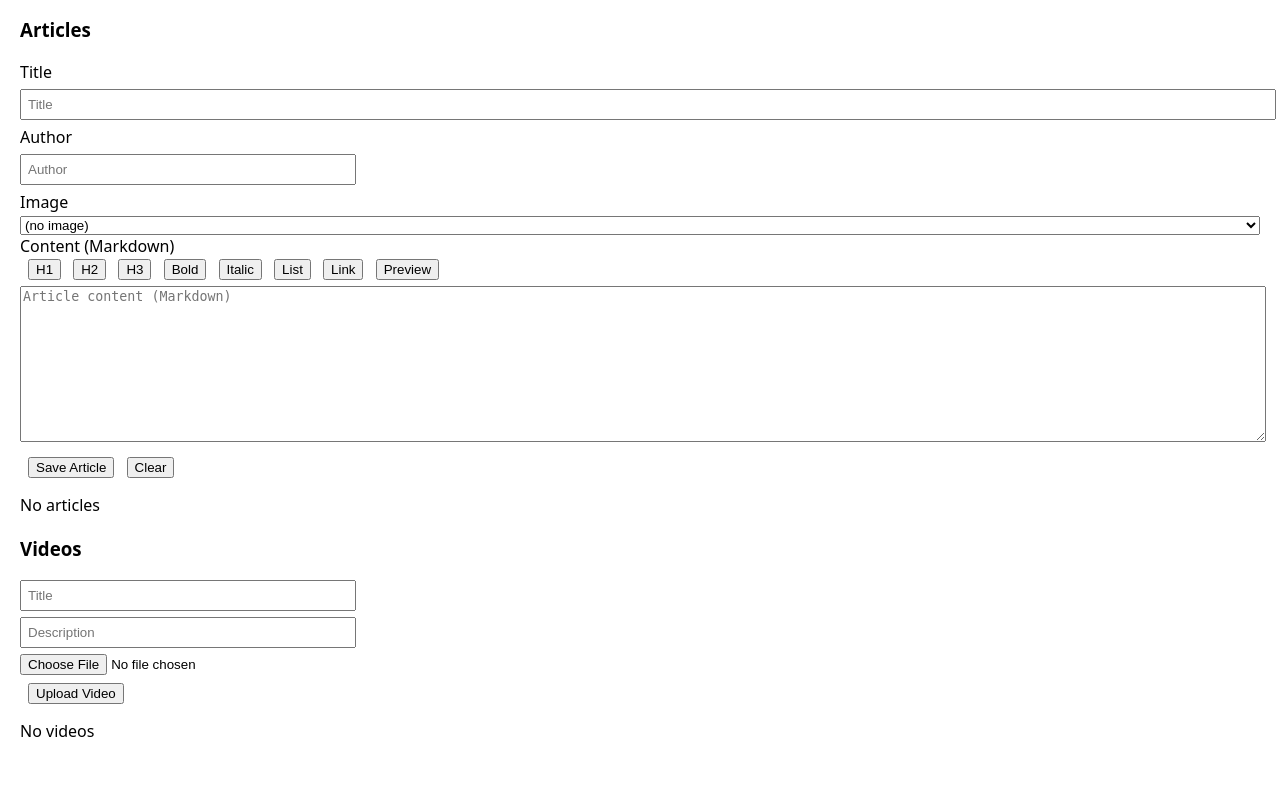
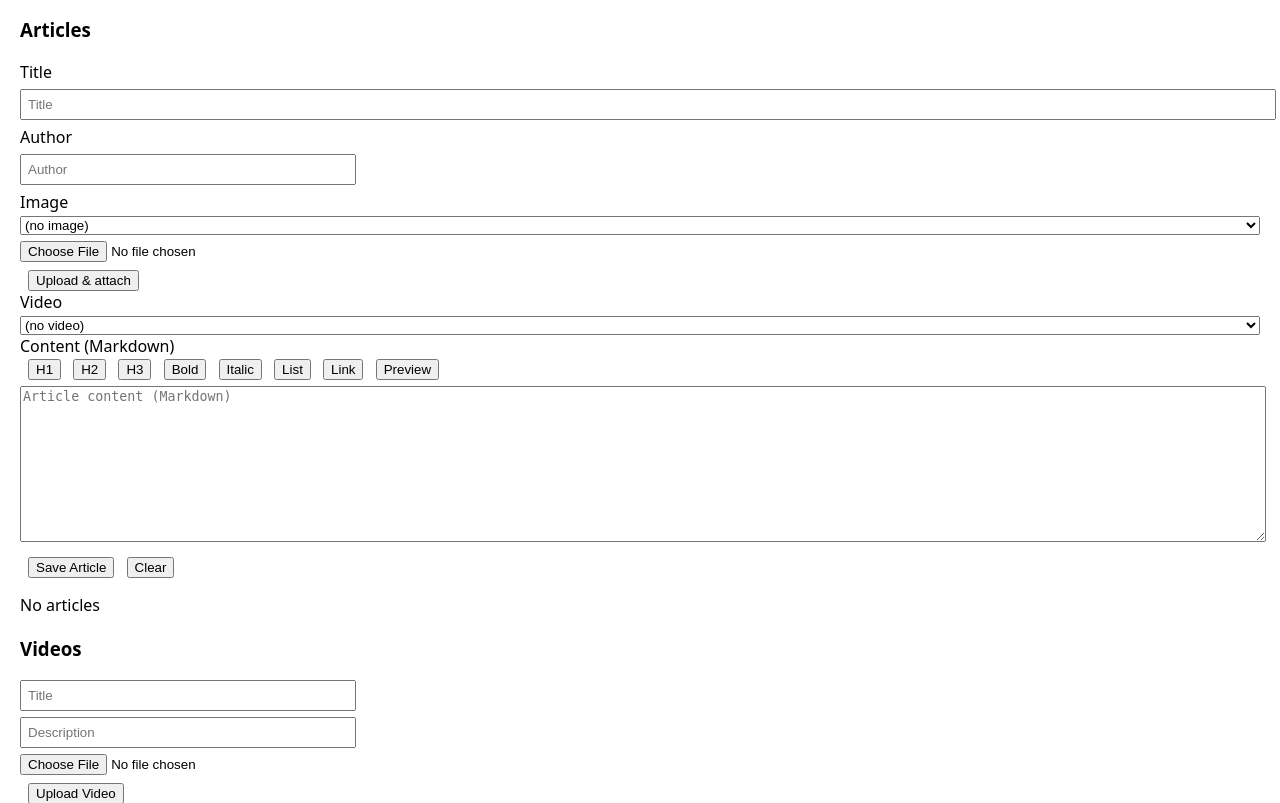
Before and after one commit to Specs7/LFIWEB, a Flask app: page /admin/manage in a window 1280 px wide. Shown: the part 553-1356 px from the top of the page. Before the commit the page ends 1290 px from the top, so only its background shows below. Run offline with Flask 2, Linux system fonts and the light colour scheme; the visitor is signed in with stand-in values (Sample User, id 1); data comes from the database, SQL or seed files in the repository; data that the repository does not hold is empty; some libraries are stand-ins or nearby versions.

Commit message:
feat(media): add article video support + inline article image upload; populate selects; add e2e CI job

```diff
--- a/backend/app.py
+++ b/backend/app.py
@@ -218,10 +218,11 @@ def init_db():
     );
     CREATE TABLE IF NOT EXISTS articles (
       id INTEGER PRIMARY KEY AUTOINCREMENT,
-      title TEXT NOT NULL,
-      author TEXT,
-      content TEXT,
-      image TEXT,
+            title TEXT NOT NULL,
+            author TEXT,
+            content TEXT,
+            image TEXT,
+            video TEXT,
       created_at DATETIME DEFAULT CURRENT_TIMESTAMP
     );
     CREATE TABLE IF NOT EXISTS photos (
@@ -259,6 +260,15 @@ def is_allowed_image_url(url: str) -> bool:
         return False
     # Accept relative paths served by our static routes
     if isinstance(url, str) and url.startswith('/static/uploads/'):
+        return True
+    return is_safe_url(url)
+
+
+def is_allowed_media_url(url: str) -> bool:
+    """Allow absolute URLs or relative uploads paths under /static/uploads/photos/ or /static/uploads/videos/."""
+    if not url:
+        return False
+    if isinstance(url, str) and (url.startswith('/static/uploads/photos/') or url.startswith('/static/uploads/videos/')):
         return True
     return is_safe_url(url)
 
@@ -451,7 +461,7 @@ def api_get_articles():
     total = cur.fetchone()[0]
     offset = (page - 1) * per_page
     params.extend([per_page, offset])
-    cur.execute(f"SELECT id, title, author, content, image, created_at FROM articles {where} ORDER BY created_at DESC LIMIT ? OFFSET ?", params)
+    cur.execute(f"SELECT id, title, author, content, image, video, created_at FROM articles {where} ORDER BY created_at DESC LIMIT ? OFFSET ?", params)
     rows = cur.fetchall()
     articles = [dict(r) for r in rows]
     conn.close()
@@ -476,19 +486,23 @@ def api_create_article():
     author = (data.get('author') or '').strip()
     content = (data.get('content') or '').strip()
     image = (data.get('image') or '').strip()
+    video = (data.get('video') or '').strip()
     if not title:
         conn.close()
         return jsonify({'error': 'title required'}), 400
     if len(title) > 200 or len(author) > 100 or len(content) > 10000:
         conn.close()
         return jsonify({'error': 'Input too long'}), 400
-    if image and not is_allowed_image_url(image):
+    if image and not is_allowed_media_url(image):
         conn.close()
         return jsonify({'error': 'Invalid image URL'}), 400
-    cur.execute('INSERT INTO articles (title, author, content, image) VALUES (?,?,?,?)', (title, author, content, image))
+    if video and not is_allowed_media_url(video):
+        conn.close()
+        return jsonify({'error': 'Invalid video URL'}), 400
+    cur.execute('INSERT INTO articles (title, author, content, image, video) VALUES (?,?,?,?,?)', (title, author, content, image, video))
     conn.commit()
     article_id = cur.lastrowid
-    cur.execute('SELECT id, title, author, content, image, created_at FROM articles WHERE id=?', (article_id,))
+    cur.execute('SELECT id, title, author, content, image, video, created_at FROM articles WHERE id=?', (article_id,))
     row = cur.fetchone()
     conn.close()
     return jsonify({'article': dict(row)}), 201
@@ -512,18 +526,22 @@ def api_update_article(article_id):
     author = (data.get('author') or '').strip()
     content = (data.get('content') or '').strip()
     image = (data.get('image') or '').strip()
+    video = (data.get('video') or '').strip()
     if not title:
         conn.close()
         return jsonify({'error': 'title required'}), 400
     if len(title) > 200 or len(author) > 100 or len(content) > 10000:
         conn.close()
         return jsonify({'error': 'Input too long'}), 400
-    if image and not is_allowed_image_url(image):
+    if image and not is_allowed_media_url(image):
         conn.close()
         return jsonify({'error': 'Invalid image URL'}), 400
-    cur.execute('UPDATE articles SET title=?, author=?, content=?, image=? WHERE id=?', (title, author, content, image, article_id))
+    if video and not is_allowed_media_url(video):
+        conn.close()
+        return jsonify({'error': 'Invalid video URL'}), 400
+    cur.execute('UPDATE articles SET title=?, author=?, content=?, image=?, video=? WHERE id=?', (title, author, content, image, video, article_id))
     conn.commit()
-    cur.execute('SELECT id, title, author, content, image, created_at FROM articles WHERE id=?', (article_id,))
+    cur.execute('SELECT id, title, author, content, image, video, created_at FROM articles WHERE id=?', (article_id,))
     row = cur.fetchone()
     conn.close()
     if not row:
--- a/backend/templates/admin_manage.html
+++ b/backend/templates/admin_manage.html
@@ -42,6 +42,16 @@
         <label for="articleImageSelect">Image</label><br>
         <select id="articleImageSelect" name="image" style="width:100%;">
           <option value="">(no image)</option>
+        </select>
+        <div style="margin-top:6px;">
+          <input type="file" id="articleImageFile" accept="image/*">
+          <button type="button" id="articleImageUploadBtn">Upload & attach</button>
+        </div>
+      </div>
+      <div>
+        <label for="articleVideoSelect">Video</label><br>
+        <select id="articleVideoSelect" name="video" style="width:100%;">
+          <option value="">(no video)</option>
         </select>
       </div>
     <div>
@@ -135,6 +145,19 @@ async function fetchPhotos(){
   container.appendChild(ul);
 }
 
+  // populate video select when videos fetched
+  async function populateVideoSelect(videos){
+    const sel = document.getElementById('articleVideoSelect');
+    if(!sel) return;
+    sel.innerHTML = '<option value="">(no video)</option>';
+    videos.forEach(v => {
+      const opt = document.createElement('option');
+      opt.value = '/static/uploads/videos/' + v.filename;
+      opt.textContent = (v.title || v.filename);
+      sel.appendChild(opt);
+    });
+  }
+
 // Articles admin section
 async function fetchArticles(){
   const r = await fetch('/api/articles');
@@ -170,6 +193,8 @@ function openEditArticle(article){
   document.getElementById('articleContent').value = article.content || '';
   const sel = document.getElementById('articleImageSelect');
   if(sel){ sel.value = article.image || ''; }
+  const vsel = document.getElementById('articleVideoSelect');
+  if(vsel){ vsel.value = article.video || ''; }
   document.getElementById('articleForm').scrollIntoView({behavior:'smooth'});
 }
 
@@ -180,7 +205,8 @@ document.getElementById('articleForm').addEventListener('submit', async function
     title: document.getElementById('articleTitle').value,
     author: document.getElementById('articleAuthor').value,
     content: document.getElementById('articleContent').value,
-    image: (document.getElementById('articleImageSelect') ? document.getElementById('articleImageSelect').value : '')
+    image: (document.getElementById('articleImageSelect') ? document.getElementById('articleImageSelect').value : ''),
+    video: (document.getElementById('articleVideoSelect') ? document.getElementById('articleVideoSelect').value : '')
   };
   const opts = {headers: {'Content-Type':'application/json','X-CSRF-Token': CSRF}};
   let res;
@@ -221,6 +247,14 @@ async function fetchVideos(){
     });
     li.appendChild(del);
     ul.appendChild(li);
+    // also populate article video select
+    const vsel = document.getElementById('articleVideoSelect');
+    if(vsel){
+      const opt = document.createElement('option');
+      opt.value = '/static/uploads/videos/' + p.filename;
+      opt.textContent = (p.title || p.filename);
+      vsel.appendChild(opt);
+    }
   });
   container.innerHTML = '';
   container.appendChild(ul);
@@ -321,6 +355,30 @@ document.getElementById('uploadVideoForm').addEventListener('submit', async func
   }catch(e){ alert('Upload failed'); }
 });
 
+// Article image inline upload handler
+document.getElementById('articleImageUploadBtn').addEventListener('click', async function(){
+  const f = document.getElementById('articleImageFile').files[0];
+  if(!f) { alert("Choisissez un fichier image d'abord"); return; }
+  if(!validateImageSize(f)) return;
+  const fd = new FormData();
+  fd.append('title', 'article-inline');
+  fd.append('description', 'uploaded from article form');
+  fd.append('file', f);
+  const prog = document.createElement('progress'); prog.value = 0; prog.max = 100; document.body.appendChild(prog);
+  try{
+    const res = await uploadWithProgress('/api/photos', fd, prog);
+    // add to photo list and select
+    await fetchPhotos();
+    if(res && res.photo && res.photo.filename){
+      const url = '/static/uploads/photos/' + res.photo.filename;
+      const sel = document.getElementById('articleImageSelect');
+      if(sel){ sel.value = url; }
+    }
+    alert('Image uploadée et attachée');
+  }catch(e){ alert('Upload inline échoué'); }
+  prog.remove();
+});
+
 // Initial load
 fetchPhotos();
 fetchVideos();
```
Also changed, not shown: backend/static/js/main.js (+9 -1 lines), .github/workflows/smoke-tests.yml.
